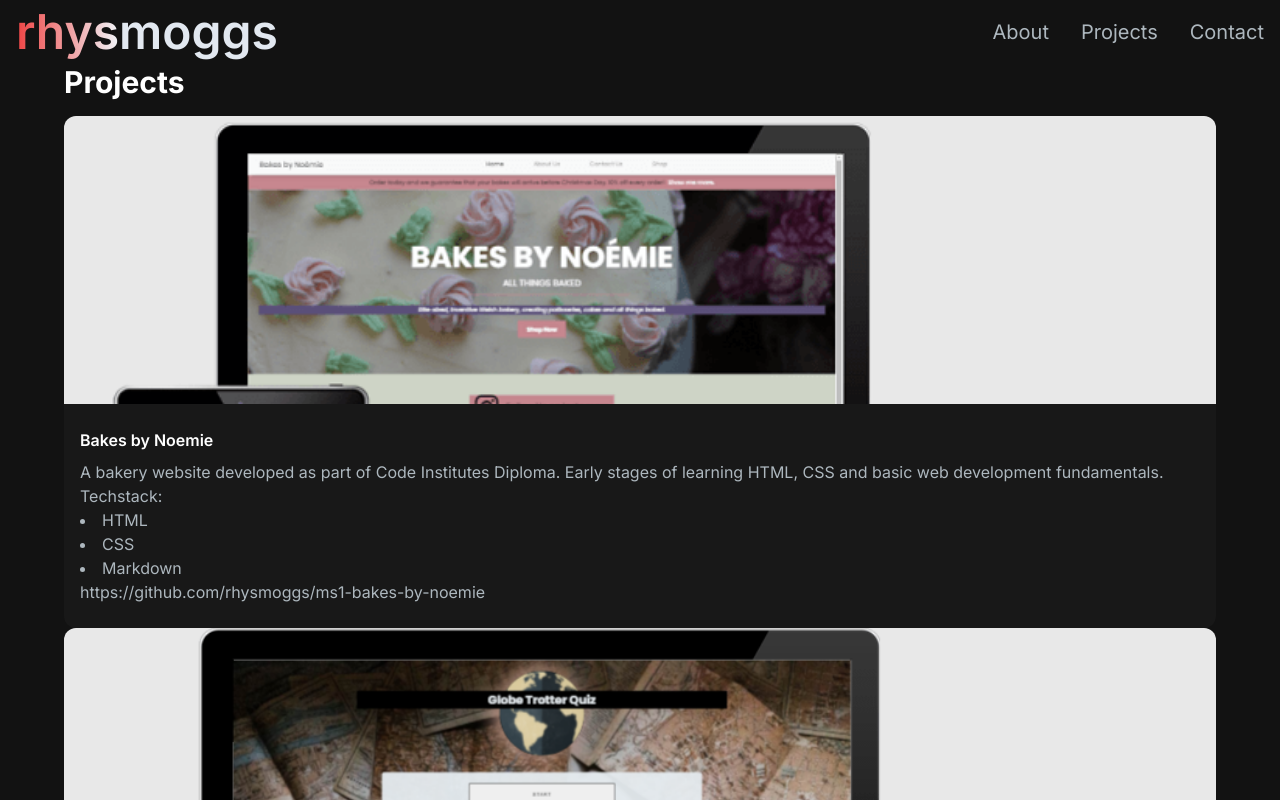
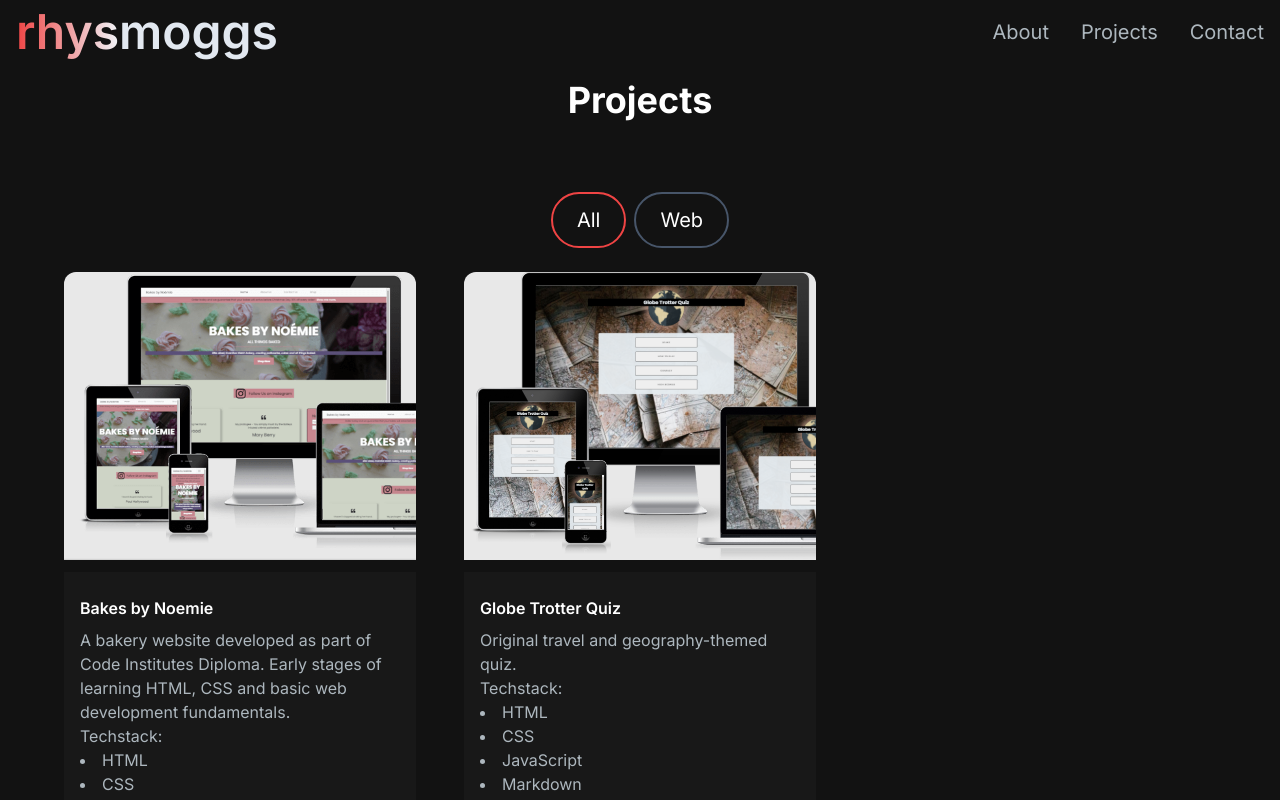
Before and after one commit to rhysmoggs/portfolio2024, a Next.js app: page /projects in a window 1280 px wide. Shown: the top 800 px of the page. Built offline with nearby package versions, Linux system fonts and the light colour scheme.

Commit message:
create ProjectTag component

```diff
--- a/app/about/page.js
+++ b/app/about/page.js
@@ -73,7 +73,7 @@
             />
           </div>
           <div className='mt-4 md:mt-0 text-left flex flex-col h-full'>
-            <h2 className='text-xl md:text-3xl font-bold text-white mb-4'>
+            <h2 className='text-center text-4xl font-bold text-white mt-4 mb-8 md:mb-12'>
               About Me
             </h2>
             <p className='text-base lg:text-lg'>
--- a/app/components/ProjectCard.jsx
+++ b/app/components/ProjectCard.jsx
@@ -24,7 +24,7 @@
           </Link>
         </div>
       </div>
-      <div className='text-white rounded-b-xl bg-[#181818] py-6 px-4'>
+      <div className='text-white rounded-b-xl mt-3 bg-[#181818] py-6 px-4'>
         <h5 className='font-xl font-semibold mb-2'>{title}</h5>
         <p className='text-[#ADB7BE]'>{description}</p>
         <ul className='text-[#ADB7BE]'>Techstack:</ul>
--- /dev/null
+++ b/app/components/ProjectTag.jsx
@@ -0,0 +1,17 @@
+import React from 'react'
+
+function ProjectTag({ name, onClick, isSelected }) {
+  const buttonStyles = isSelected
+    ? 'text-white bg-red-500'
+    : 'text-white-[#ADB7BE]border-slate-600 hover:border-white'
+  return (
+    <button
+      className={`${buttonStyles} rounded-full border-2 px-6 py-3 text-xl cursor-pointer`}
+      onClick={onClick}
+    >
+      {name}
+    </button>
+  )
+}
+
+export default ProjectTag
--- a/app/projects/page.js
+++ b/app/projects/page.js
@@ -30,11 +30,19 @@
       <section className='text-white' id='projects'>
         <div className='py-8 px-4 sm:py-16 xl:px-16'>
           <div className='mt-4 md:mt-0 text-left flex flex-col h-full'>
-            <h2 className='text-xl md:text-3xl font-bold text-white mb-4'>
+            <h2 className='text-center text-4xl font-bold text-white mt-4 mb-8 md:mb-12'>
               Projects
             </h2>
+            <div className='text-white flex flex-row justify-center items-center gap-2 py-6'>
+              <button className='rounded-full border-2 border-red-500 px-6 py-3 text-xl cursor-pointer'>
+                All
+              </button>
+              <button className='rounded-full border-2 border-slate-600 hover:border-white px-6 py-3 text-xl cursor-pointer'>
+                Web
+              </button>
+            </div>
           </div>
-          <div>
+          <div className='grid md:grid-cols-3 gap-8 md:gap-12'>
             {projectsData.map((project) => {
               return (
                 <ProjectCard
```
